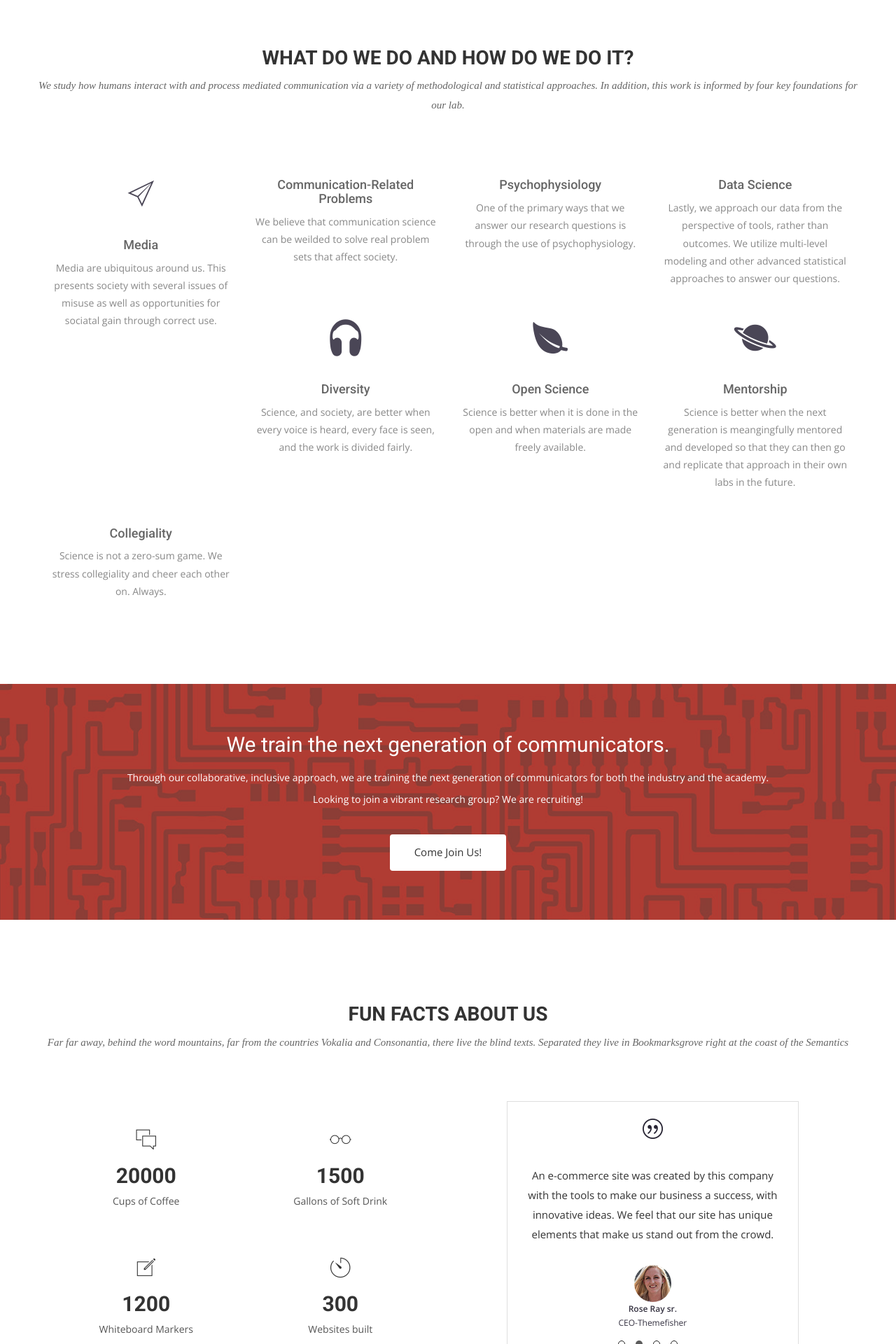
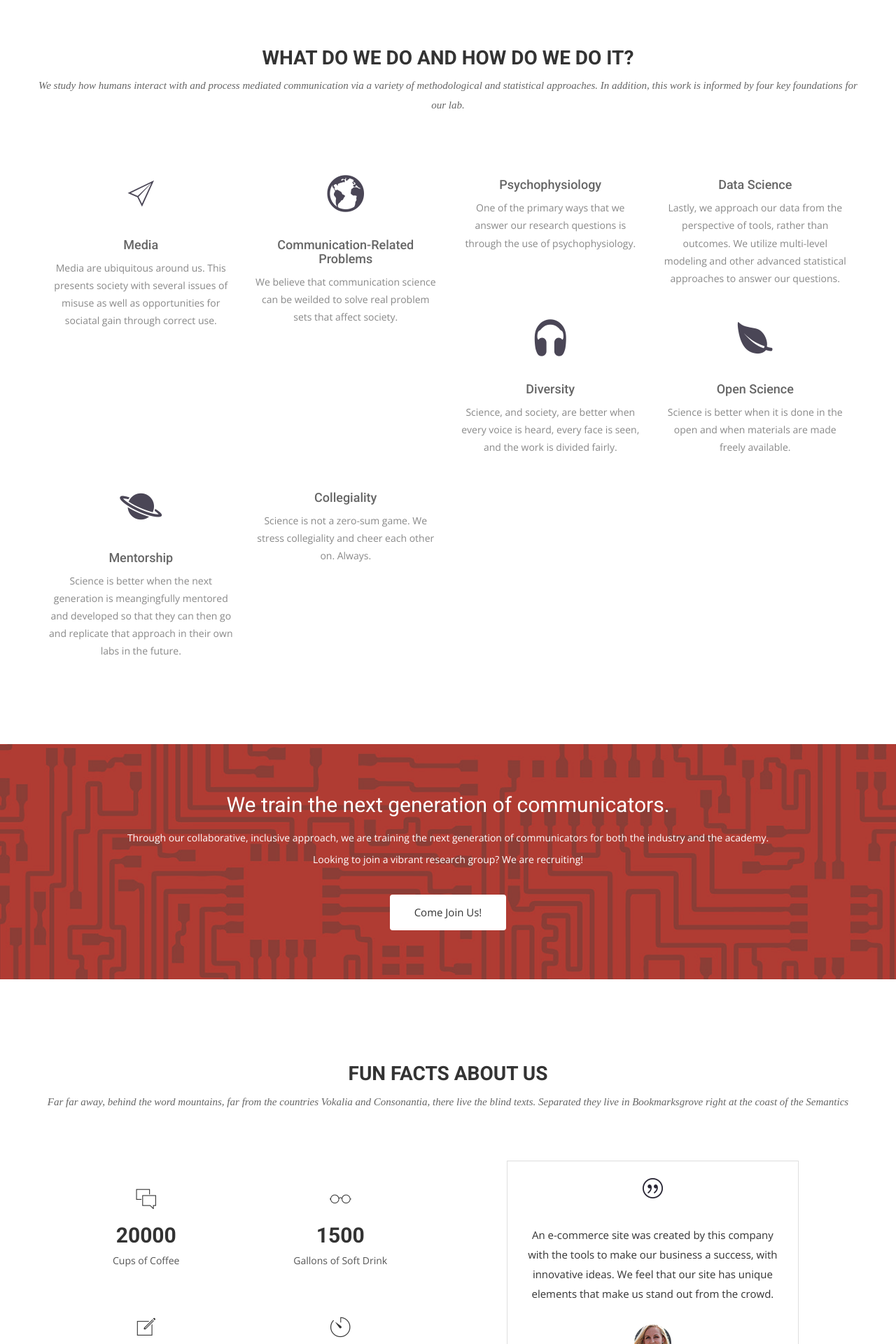
Before and after one commit to cognitionemotionlab/cognitionemotionlab.github.io, a Jekyll site: the page built from index.html, in a window 1280 px wide. Shown: the part 2075-3995 px from the top of the page at 70% size. Built offline with Jekyll 4.4.1, drawn with Linux system fonts in a browser that asks for light colours; nearby versions of some CDN libraries; some web fonts are replaced.

Commit message:
Logo update.

```diff
--- a/index.html
+++ b/index.html
@@ -72,7 +72,7 @@
       </div>
       <div class="col-sm-6 col-md-3">
         <div class="service-item">
-          <i class="ion-md-globe"></i>
+          <i class="ion-earth"></i>
           <h4>Communication-Related Problems</h4>
           <p>We believe that communication science can be weilded to solve real problem sets that affect society.</p>
         </div>
```
